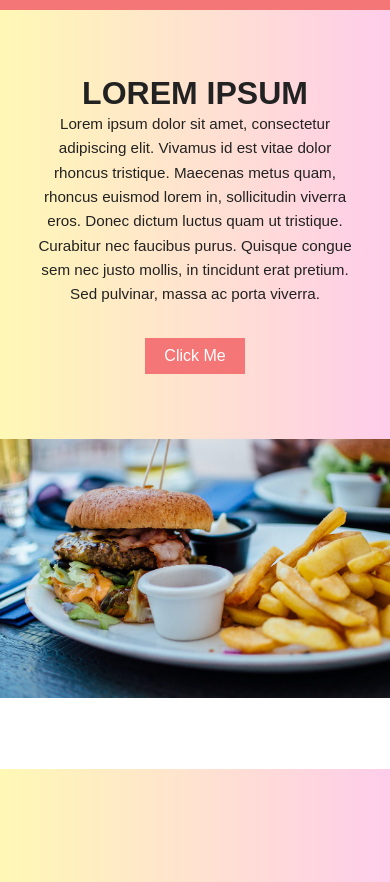
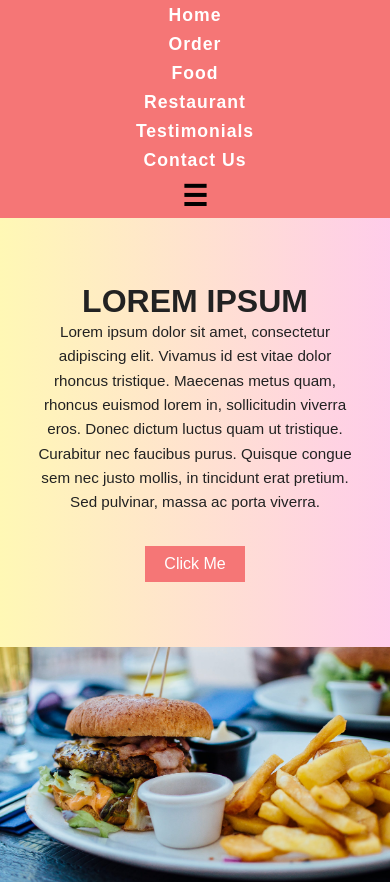
Before and after one commit to Manojmd1/Food_Landing_app, a plain HTML site: page index.html in a window 390 px wide. Shown: the top 882 px of the page. Drawn offline with nearby package versions, Linux system fonts and the light colour scheme.

Commit message:
Update style.css

```diff
--- a/style.css
+++ b/style.css
@@ -146,9 +146,10 @@ body {
 @media (max-width: 600px) {
   .navbar .nav-links {
     flex-direction: column;
-    display: none; /* hidden initially */
+    display: flex;
     gap: 0.5rem;
     width: 100%;
+    color: black;
     background: #f57676;;
   }
 
@@ -266,11 +267,11 @@ body {
   font-weight: bold;
   font-size: 1.1rem;
   color:black;
-  text-decoration: none;   /* ✅ removes underline */
+  text-decoration: none;   /*  removes underline */
 }
 
 
-/* 📱 Mobile/Tablet Fix */
+/*  Mobile/Tablet Fix */
 @media (max-width: 992px) {
   .gallery-hero .gallery-content {
     flex-direction: column;
```
